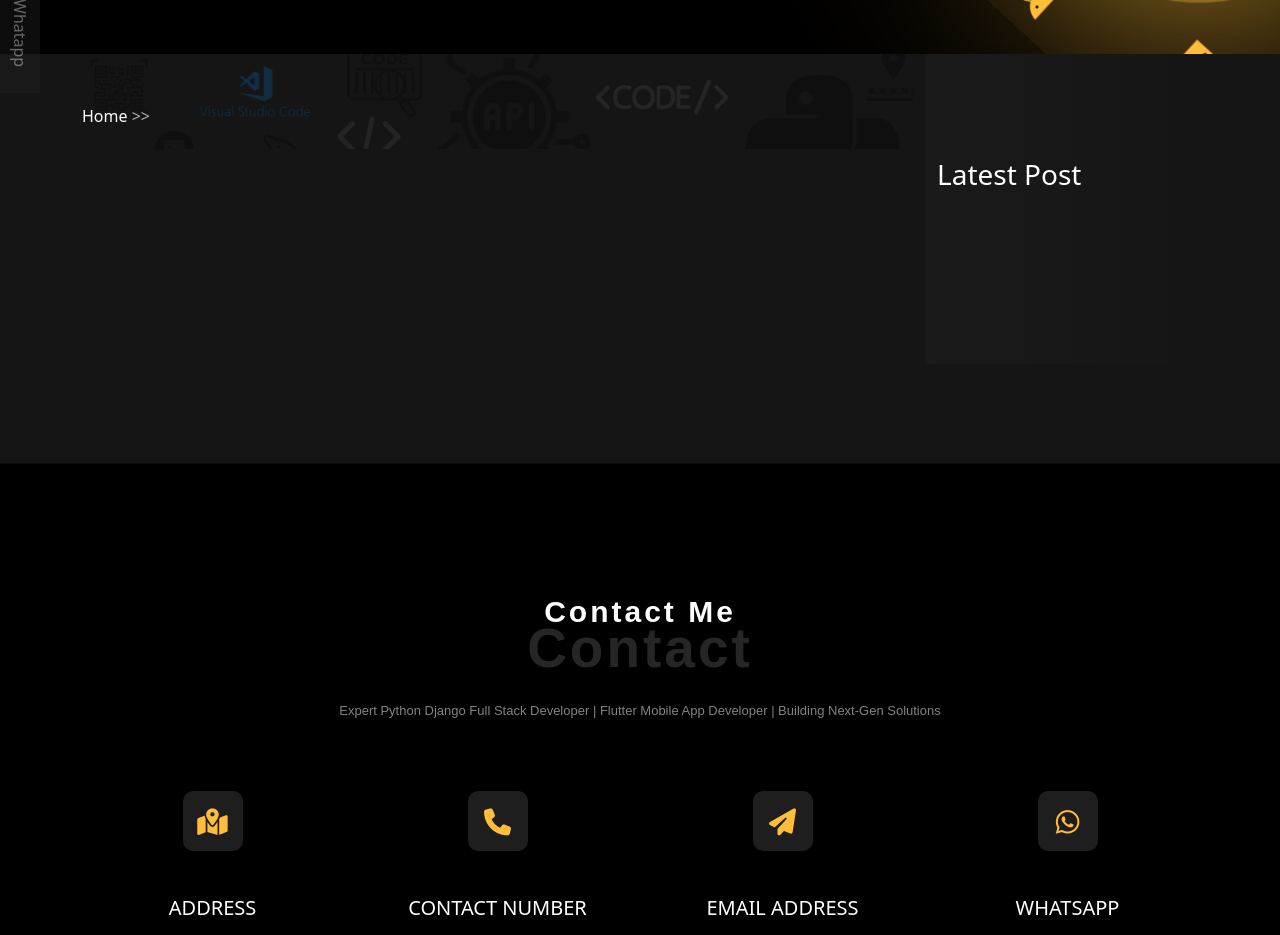
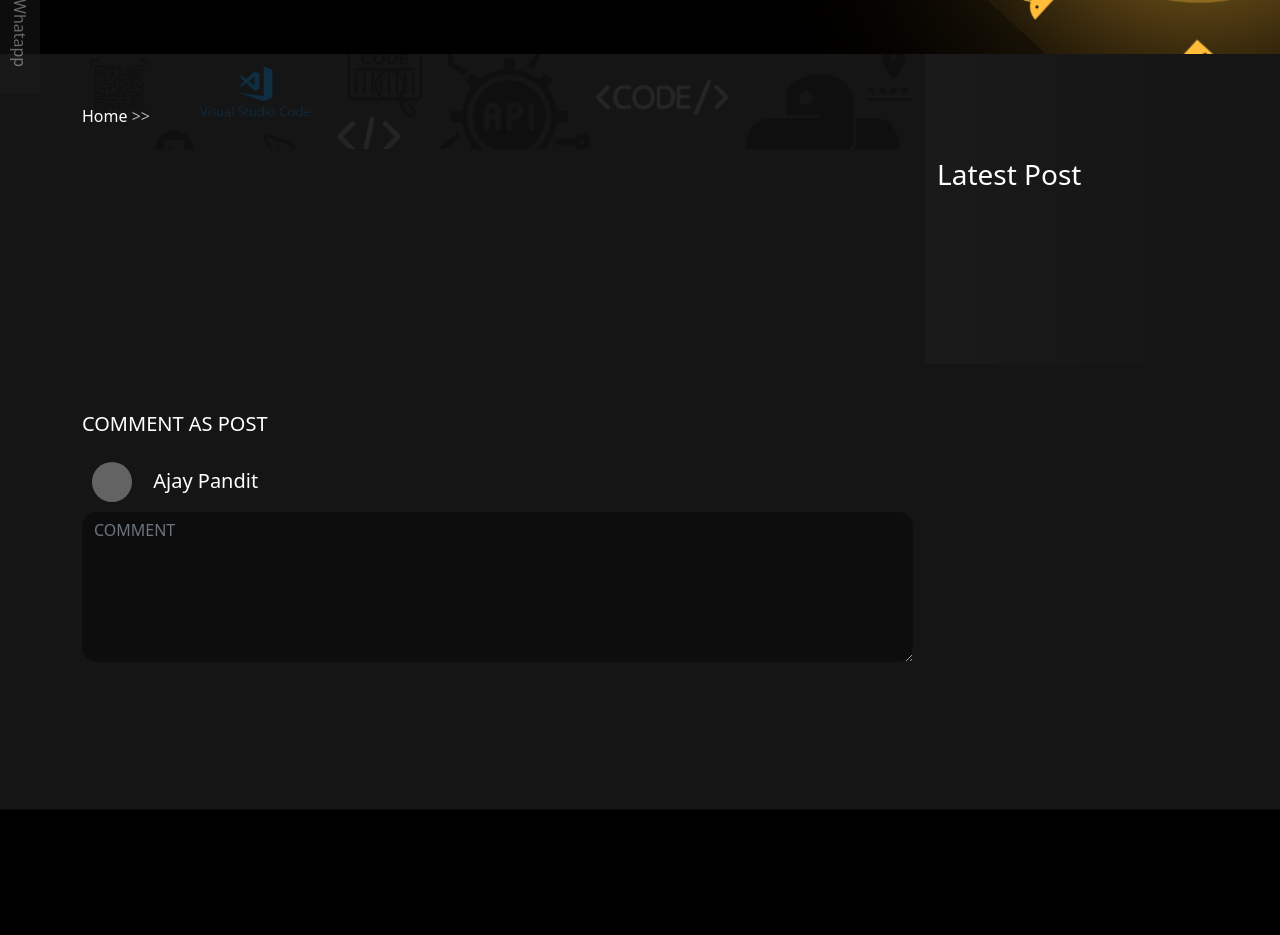
Before and after one commit to codeaj4u/codeajay-main, a Django app: template templates/post.html in a window 1280 px wide. Shown: the part 547-1482 px from the top of the page. Run offline with Django 4.2, Linux system fonts and the light colour scheme; the template is opened without the code that fills it, so the values that code supplies are empty; some libraries are stand-ins or nearby versions.

Commit message:
blog added

```diff
--- a/templates/post.html
+++ b/templates/post.html
@@ -228,6 +228,50 @@
         </div>
 
 
+        <style>
+
+
+            .comments textarea{
+                background-color: rgba(0, 0, 0, 0.393);
+                height: 150px;
+                border : none;
+                color :rgb(142, 142, 142);
+                border-radius: 15px;
+
+            }
+
+            .comments h5{
+                color: white;
+
+            }
+
+        </style>
+
+
+
+        <div class="comments pt-5 pb-5">
+
+            <div class="row">
+                <div class="col-sm-12 col-lg-9 col-md-12 ">
+                    <h5 class="mb-3">COMMENT AS POST</h5>
+
+                    <div class="row">
+                        <div class="col-1">
+                            <div style="height: 40px; width:40px; background-color : rgb(99, 99, 99); margin: 10px; border-radius: 50%"></div>
+                        </div>
+                        <div class="col-11">
+                            <h5 style="margin-top: 17px; font-weight:300">Ajay Pandit</h5>
+                        </div>
+                    </div>
+
+
+                    <textarea class="form-control" placeholder="COMMENT"></textarea>
+
+                </div>
+            </div>
+        </div>
+
+
 
 
 
@@ -235,6 +279,17 @@
 
 
 </section>
+
+
+
+
+
+
+
+
+
+
+
 
 
 
```
Also changed, not shown: media/autopost/codeaj838850.jpg (added).
